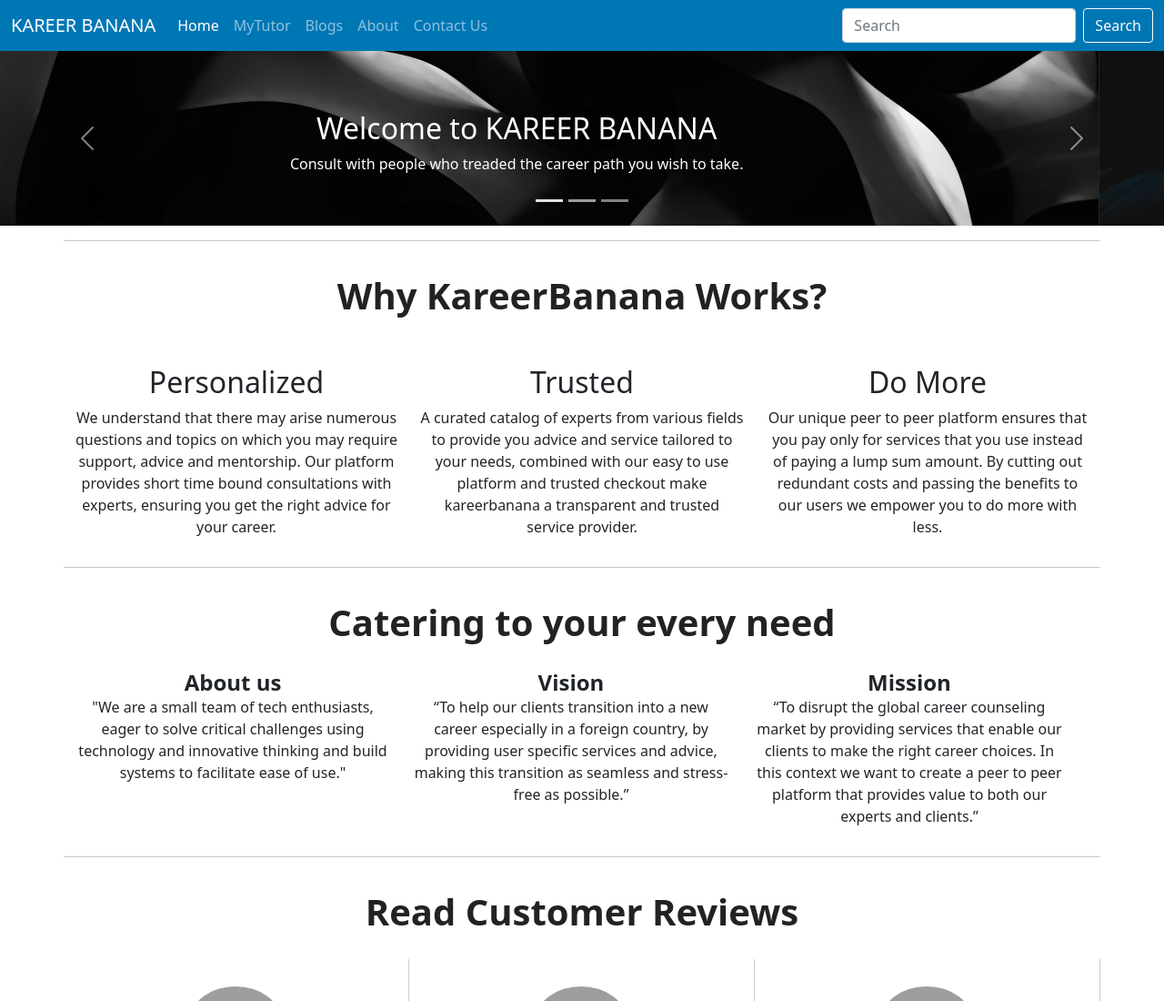
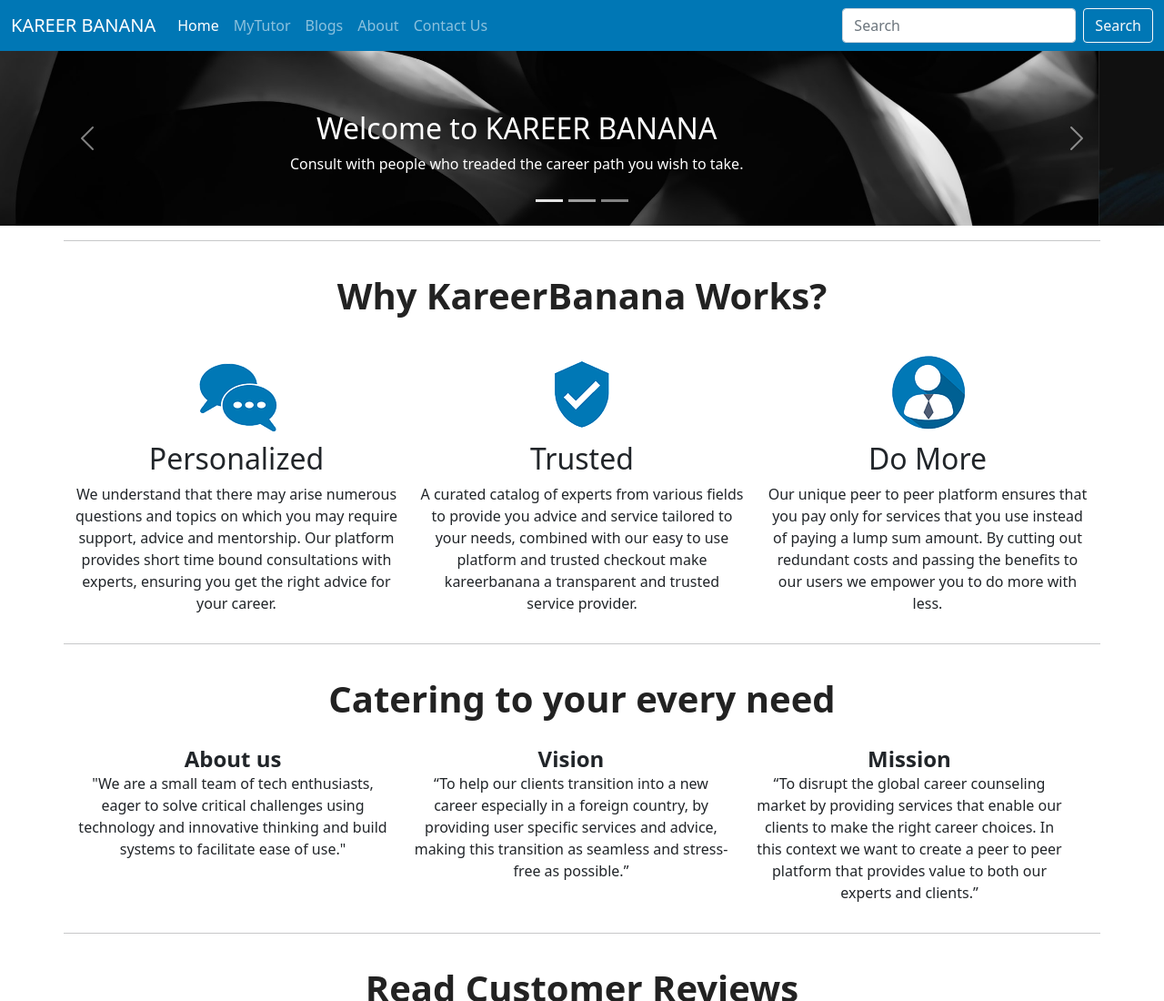
Before and after one commit to shaik-safi/consultion-profile, a plain HTML site: page index.html in a window 1280 px wide. Shown: the top 1100 px of the page at 91% size. Drawn offline with nearby package versions, Linux system fonts and the light colour scheme; the site is published under a folder, as on GitHub Pages, so addresses that start at the root find nothing; grey boxes are pictures that could not be loaded.

Commit message:
Update index.html

```diff
--- a/index.html
+++ b/index.html
@@ -200,7 +200,7 @@
                 Works?
             </h1>
             <div class="col-lg-4">
-                <div><img src="/images/i1.png" alt=""></div>
+                <img src="images/i1.png" alt="...">
 
                 <h2>Personalized</h2>
                 <p>We understand that there may arise numerous questions and topics on which you may require support,
@@ -211,7 +211,7 @@
                 <!-- <p><a class="btn btn-secondary" href="#">View details »</a></p> -->
             </div><!-- /.col-lg-4 -->
             <div class="col-lg-4">
-                <div><img src="/images/i2.png" alt=""></div>
+                <img src="images/i2.png" alt="...">
 
                 <h2>Trusted</h2>
                 <p>A curated catalog of experts from various fields to provide you advice and service tailored to your
@@ -220,7 +220,7 @@
                     trusted service provider.</p>
             </div>
             <div class="col-lg-4">
-                <div><img src="/images/i3.png" alt=""></div>
+                <img src="images/i3.png" alt="...">
 
                 <h2>Do More</h2>
                 <p>Our unique peer to peer platform ensures that you pay only for services that you use instead of
```
